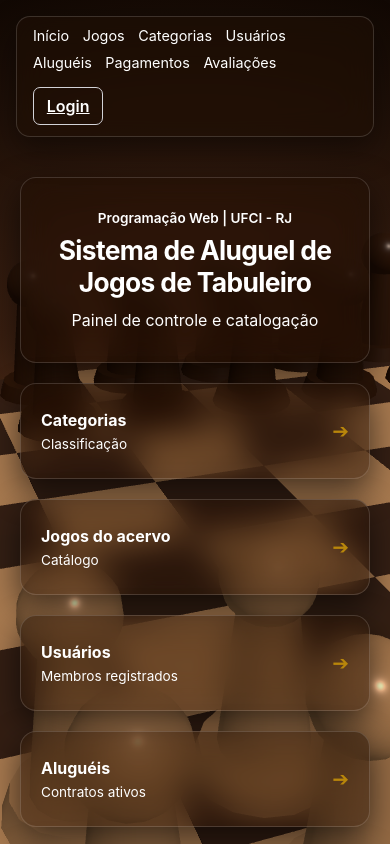
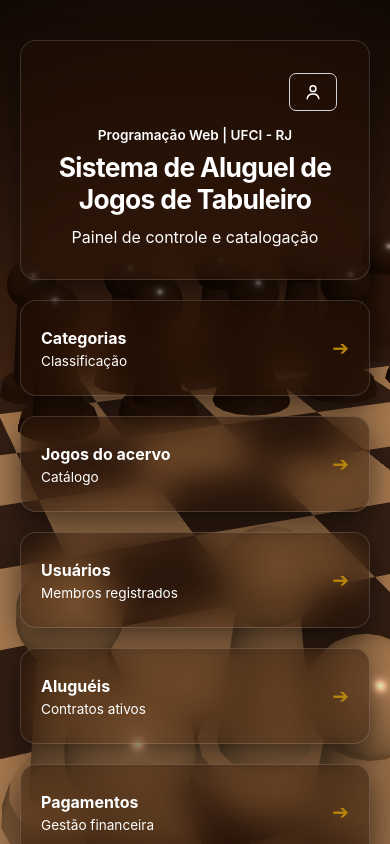
Before and after one commit to gabnopedie/APIWeb_UFCI-RJ-FrontEnd, a Next.js app: page / in a window 390 px wide. Shown: the top 844 px of the page. Built offline with nearby package versions, Linux system fonts and the light colour scheme.

Commit message:
edicao da navbar redundante com o boneco de login

```diff
--- a/src/app/globals.css
+++ b/src/app/globals.css
@@ -542,6 +542,20 @@ main,
   border-color: #d2d2d7;
 }
 
+.acesso-usuario-home {
+  position: absolute;
+  top: 1rem;
+  right: 1rem;
+  z-index: 1;
+  gap: 0.5rem;
+}
+
+.icone-usuario-home {
+  width: 1.25rem;
+  height: 1.25rem;
+  flex-shrink: 0;
+}
+
 .botao-acao-vazado:hover {
   color: #ffffff;
   background: rgba(65, 35, 15, 0.75);
@@ -696,6 +710,22 @@ h6 {
   color: var(--cor-dourada-suave);
 }
 
+.navbar-auth {
+  display: flex;
+  align-items: center;
+}
+
+.navbar-links a.navbar-link-ativo {
+  color: var(--cor-dourada-suave);
+  background: rgba(197, 160, 89, 0.12);
+  border-radius: 6px;
+  padding: 0.35rem 0.5rem;
+}
+
+.navbar-menu-toggle {
+  display: none;
+}
+
 .tabela-glass {
   width: 100%;
   margin: 1rem auto;
@@ -812,17 +842,68 @@ h6 {
 }
 
 @media (max-width: 760px) {
-  .navbar-glass {
-    align-items: flex-start;
-    flex-direction: column;
-  }
-
-  .navbar-links {
-    gap: 0.6rem 0.85rem;
-  }
-
   .paginacao-glass {
     gap: 0.5rem;
     flex-wrap: wrap;
   }
 }
+
+@media (max-width: 768px) {
+  .navbar-interna {
+    display: grid;
+    grid-template-columns: auto minmax(0, 1fr);
+    grid-template-areas: "menu auth";
+  }
+
+  .navbar-interna .navbar-auth {
+    grid-area: auth;
+    justify-self: end;
+  }
+
+  .navbar-interna .navbar-links {
+    display: none;
+  }
+
+  .navbar-interna .navbar-links-aberto {
+    position: absolute;
+    top: calc(100% + 0.5rem);
+    right: 0;
+    left: 0;
+    z-index: 3;
+    display: flex;
+    flex-direction: column;
+    flex-wrap: nowrap;
+    align-items: stretch;
+    gap: 0.25rem;
+    padding: 0.75rem;
+    background: rgba(30, 15, 5, 0.88);
+    -webkit-backdrop-filter: blur(16px) saturate(120%);
+    backdrop-filter: blur(16px) saturate(120%);
+    border: 1px solid rgba(255, 255, 255, 0.15);
+    border-radius: 14px;
+    box-shadow: 0 12px 32px rgba(0, 0, 0, 0.45);
+  }
+
+  .navbar-interna .navbar-links-aberto a {
+    padding: 0.65rem 0.75rem;
+    border-radius: 8px;
+  }
+
+  .navbar-interna .navbar-links-aberto a.navbar-link-ativo {
+    padding: 0.65rem 0.75rem;
+  }
+
+  .navbar-interna .navbar-menu-toggle {
+    display: inline-flex;
+    grid-area: menu;
+    width: 2.4rem;
+    padding: 0;
+    font-size: 1.1rem;
+  }
+
+  .cabecalho-inicial .acesso-usuario-home {
+    position: static;
+    align-self: flex-end;
+    order: -1;
+  }
+}
--- a/src/app/page.jsx
+++ b/src/app/page.jsx
@@ -1,7 +1,33 @@
+"use client";
+
 import Link from "next/link";
+import { useAuth } from "@/contexts/AuthContext";
 import { modulos } from "../constants/modulos";
 
 export default function PaginaInicial() {
+  const autenticacao = useAuth();
+
+  function sair() {
+    autenticacao.sair();
+    window.location.href = "/login";
+  }
+
+  const iconeUsuario = (
+    <svg
+      className="icone-usuario-home"
+      viewBox="0 0 24 24"
+      fill="none"
+      stroke="currentColor"
+      strokeWidth="1.8"
+      strokeLinecap="round"
+      strokeLinejoin="round"
+      aria-hidden="true"
+    >
+      <circle cx="12" cy="8" r="3.5" />
+      <path d="M5 20c.6-3.5 3.2-5.5 7-5.5s6.4 2 7 5.5" />
+    </svg>
+  );
+
   return (
     <main className="pagina-inicial">
       <div className="sobreposicao-conteudo">
@@ -15,6 +41,27 @@ export default function PaginaInicial() {
               Painel de controle e catalogação
             </p>
           </div>
+          {autenticacao.token ? (
+            <button
+              className="acesso-usuario-home botao-acao-vazado"
+              type="button"
+              title="Sair"
+              aria-label="Sair da conta"
+              onClick={sair}
+            >
+              {iconeUsuario}
+              <span>Sair</span>
+            </button>
+          ) : (
+            <Link
+              className="acesso-usuario-home botao-acao-vazado"
+              href="/login"
+              title="Entrar"
+              aria-label="Fazer login"
+            >
+              {iconeUsuario}
+            </Link>
+          )}
         </header>
 
         <nav className="grade-modulos" aria-label="Módulos do sistema">
--- a/src/components/Navbar.jsx
+++ b/src/components/Navbar.jsx
@@ -1,6 +1,8 @@
 "use client";
 
 import Link from "next/link";
+import { usePathname } from "next/navigation";
+import { useState } from "react";
 import { useAuth } from "@/contexts/AuthContext";
 
 const links = [
@@ -14,22 +16,47 @@ const links = [
 ];
 
 export default function Navbar() {
+  const pathname = usePathname();
   const autenticacao = useAuth();
+  const [menuAberto, setMenuAberto] = useState(false);
 
   function sair() {
     autenticacao.sair();
     window.location.href = "/login";
   }
 
+  if (pathname === "/") {
+    return null;
+  }
+
   return (
-    <nav className="navbar-glass" aria-label="Navegação principal">
-      <div className="navbar-links">
-        {links.map((link) => (
-          <Link href={link.href} key={link.href}>
+    <nav
+      className="navbar-glass navbar-interna"
+      aria-label="Navegação principal"
+    >
+      <div
+        className={`navbar-links${menuAberto ? " navbar-links-aberto" : ""}`}
+        id="navbar-links"
+      >
+        {links.map((link) => {
+          const ativo =
+            pathname === link.href ||
+            (link.href !== "/" && pathname?.startsWith(`${link.href}/`));
+
+          return (
+            <Link
+              href={link.href}
+              key={link.href}
+              className={ativo ? "navbar-link-ativo" : undefined}
+              aria-current={ativo ? "page" : undefined}
+              onClick={() => setMenuAberto(false)}
+            >
               {link.titulo}
             </Link>
-        ))}
+          );
+        })}
       </div>
+      <div className="navbar-auth">
         {autenticacao.token ? (
           <button className="botao-acao-vazado" type="button" onClick={sair}>
             Sair
@@ -39,6 +66,17 @@ export default function Navbar() {
             Login
           </Link>
         )}
+      </div>
+      <button
+        className="navbar-menu-toggle botao-acao-vazado"
+        type="button"
+        aria-label={menuAberto ? "Fechar menu" : "Abrir menu"}
+        aria-expanded={menuAberto}
+        aria-controls="navbar-links"
+        onClick={() => setMenuAberto((aberto) => !aberto)}
+      >
+        {menuAberto ? "✕" : "☰"}
+      </button>
     </nav>
   );
 }
```
Lines whose indentation alone changed are shown as unchanged.
